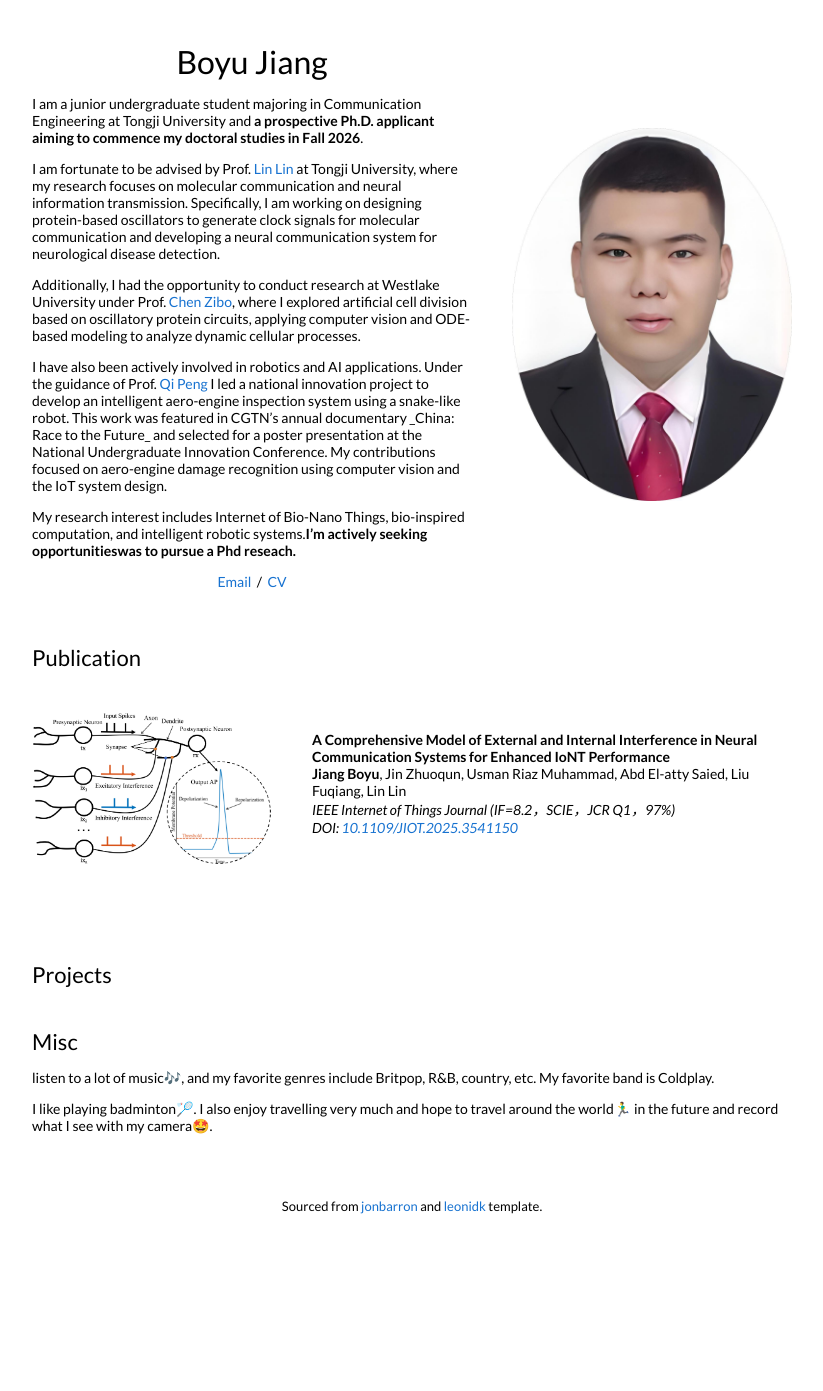
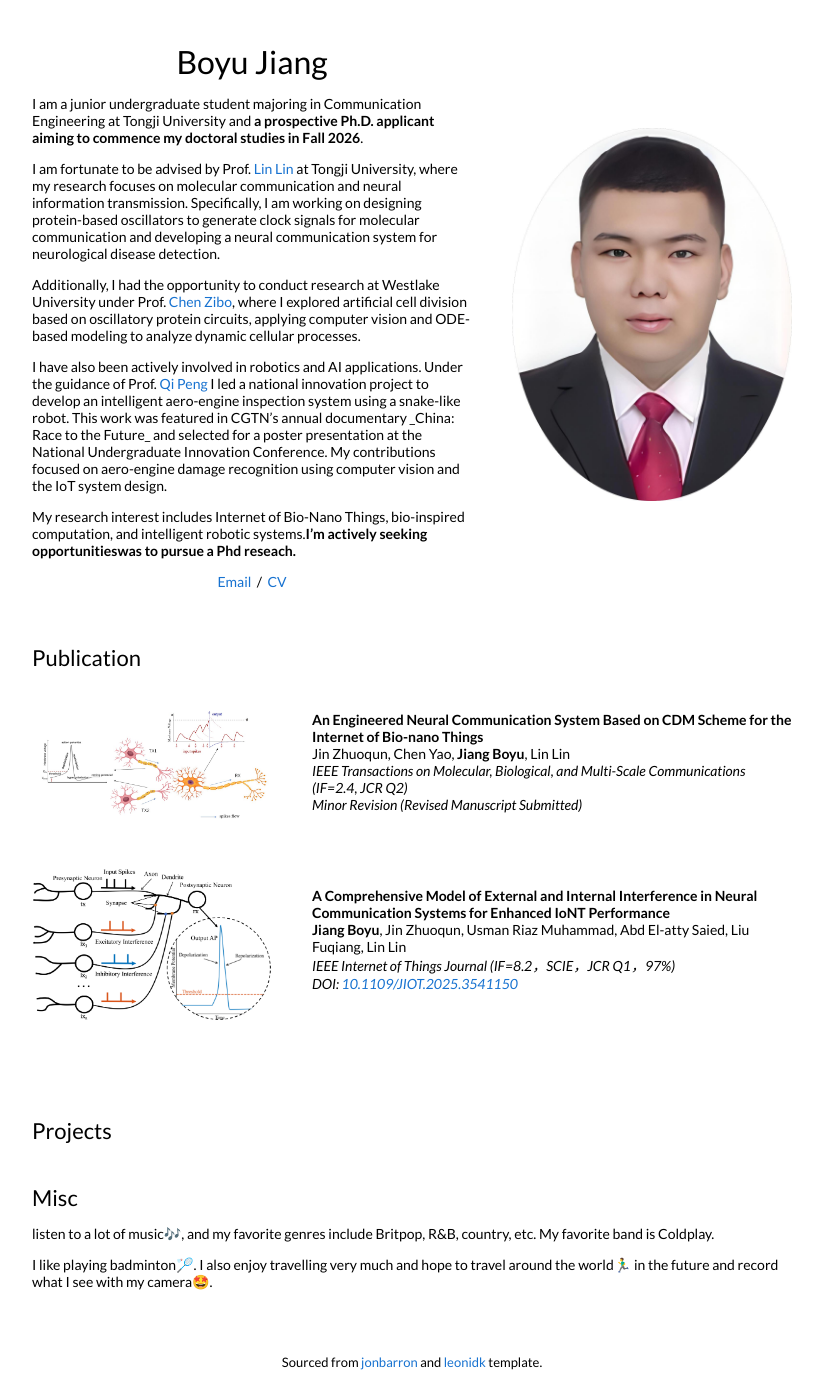
Before and after one commit to BoyuJ/BoyuJ.github.io, a Jekyll site: the page built from _posts/2023-01-01-dl.markdown, in a window 1280 px wide. Shown: the whole page, without its empty margins (228-1051 px from the left). Built offline with Jekyll 4.4.1, drawn with Linux system fonts in a browser that asks for light colours; our own code applies the rules of GitHub Pages for plain Markdown files; a script that is not in the unit is left out; before the commit the page ends 1235 px from its top, so only the background shows below that.

Commit message:
Update 2023-01-01-dl.markdown

```diff
--- a/_posts/2023-01-01-dl.markdown
+++ b/_posts/2023-01-01-dl.markdown
@@ -4,6 +4,9 @@ title: "An Engineered Neural Communication System Based on CDM Scheme for the In
 date: 2025-03-13 22:21:59 +00:00
 image: images/PubFig2.png
 categories: Publication
-authors: "Jin Zhuoqun, Chen Yao, <strong>Jiang Boyu</strong>, Lin Lin"
-venue: "IEEE Transactions on Molecular, Biological, and Multi-Scale Communications (IF=2.4, JCR Q2)"<br>Minor Revision (Revised Manuscript Submitted)
+authors: |
+  Jin Zhuoqun, Chen Yao, <strong>Jiang Boyu</strong>, Lin Lin
+venue: |
+  IEEE Transactions on Molecular, Biological, and Multi-Scale Communications (IF=2.4, JCR Q2) <br>
+  Minor Revision (Revised Manuscript Submitted)
 ---
```
